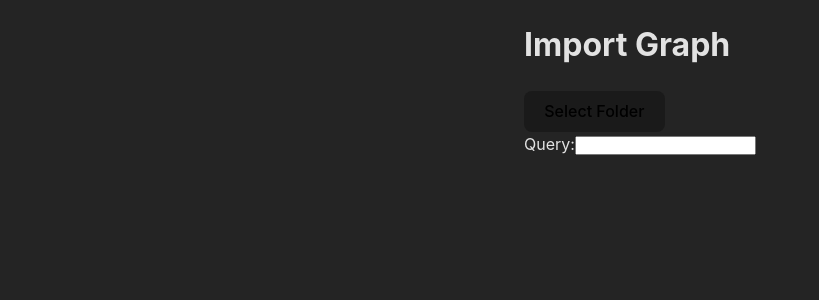
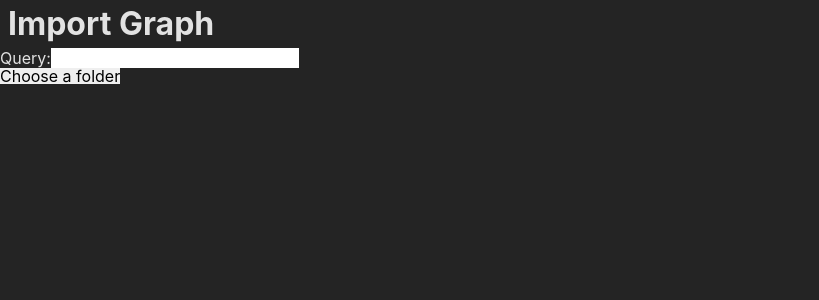
Before and after one commit to mattorchard/import-graph, a Preact app: page / in a window 1280 px wide. Shown: the top 300 px of the page, without its empty margins (0-819 px from the left). Built offline with nearby package versions, Linux system fonts and the light colour scheme.

Commit message:
Virtualizes walk list

```diff
--- a/index.html
+++ b/index.html
@@ -7,7 +7,7 @@
     <title>Vite + Preact + TS</title>
   </head>
   <body>
-    <div id="app"></div>
+    <div id="appRoot"></div>
     <script type="module" src="/src/main.tsx"></script>
   </body>
 </html>
--- a/src/app.tsx
+++ b/src/app.tsx
@@ -1,5 +1,6 @@
 import { useEffect, useMemo, useState } from "preact/hooks";
 import { Fragment } from "preact/jsx-runtime";
+import { WalkList } from "./components/WalkList";
 
 import { buildSearchableWalks, Doc } from "./helpers/DomainHelpers";
 import { exportDocs } from "./helpers/ExportHelpers";
@@ -19,47 +20,38 @@ export function App() {
   };
 
   return (
-    <Fragment>
-      <header>
+    <div className="app">
+      <header className="app__header">
         <h1>Import Graph</h1>
-        <button onClick={handlePickFolder}>
-          {root ? "Reselect Folder" : "Select Folder"}
-        </button>
         {docWalks && (
-          <button type="button" onClick={() => exportDocs(docWalks)}>
-            Download
-          </button>
+          <>
+            <button type="button" onClick={handlePickFolder}>
+              Choose a different folder
+            </button>
+
+            <button type="button" onClick={() => exportDocs(docWalks)}>
+              Download
+            </button>
+          </>
         )}
       </header>
-      <main>
+      <main className="app__content">
         <form>
           <label>
             Query:
             <input type="search" />
           </label>
         </form>
-        <ul className="walk-list">
-          {docWalks?.map((walk, index) => (
-            <li key={index} className="walk-list__item">
-              <ol className="walk">
-                {walk.map((doc) => (
-                  <li key={doc.id} className="walk__item">
-                    <code>
-                      <span className="walk__item__path">
-                        {doc.path.slice(0, -1).join("/")}
-                        {doc.path.length !== 1 && "/"}
-                      </span>
-                      <span className="walk__item__name">
-                        {doc.handle.name}
-                      </span>
-                    </code>
-                  </li>
-                ))}
-              </ol>
-            </li>
-          ))}
-        </ul>
+        {docWalks ? (
+          <WalkList walks={docWalks} />
+        ) : (
+          <div>
+            <button type="button" onClick={handlePickFolder}>
+              Choose a folder
+            </button>
+          </div>
+        )}
       </main>
-    </Fragment>
+    </div>
   );
 }
--- /dev/null
+++ b/src/components/VirtualizedList.css
@@ -0,0 +1,11 @@
+.virtualized-list {
+  position: relative;
+  height: calc(var(--item-height) * var(--item-count) * 1px);
+}
+.virtualized-list__item {
+  position: absolute;
+  left: 0;
+  right: 0;
+  height: calc(var(--item-height) * 1px);
+  top: calc(var(--item-height) * var(--item-index) * 1px);
+}
--- /dev/null
+++ b/src/components/VirtualizedList.tsx
@@ -0,0 +1,99 @@
+import { JSX } from "preact";
+import { useMemo } from "preact/hooks";
+import { memo } from "preact/compat";
+import "./VirtualizedList.css";
+
+interface VirtualizedListProps<ItemType> {
+  scrollTop: number;
+  itemHeight: number;
+  bodyHeight: number;
+  renderItemContent: (item: ItemType) => JSX.Element;
+  items: ItemType[];
+  itemClassName?: string;
+  bumperCount?: number;
+  ordered?: boolean;
+}
+
+export function VirtualizedList<ItemType>({
+  scrollTop,
+  itemHeight,
+  bodyHeight,
+  renderItemContent,
+  items,
+  itemClassName = "",
+  bumperCount = 3,
+  ordered = false,
+}: VirtualizedListProps<ItemType>) {
+  const firstVisibleIndex = Math.floor(scrollTop / itemHeight);
+  const itemsOnScreen = Math.ceil(bodyHeight / itemHeight) + 1;
+
+  const startIndex = Math.max(0, firstVisibleIndex - bumperCount);
+  const endIndex = Math.min(
+    items.length - 1,
+    firstVisibleIndex + itemsOnScreen + bumperCount
+  );
+
+  const itemsToRender = useMemo(
+    () => items.slice(startIndex, endIndex),
+    [items, startIndex, endIndex]
+  );
+
+  return (
+    <VirtualizedListInner
+      bodyHeight={bodyHeight}
+      itemHeight={itemHeight}
+      itemCount={items.length}
+      itemsToRender={itemsToRender}
+      itemClassName={itemClassName}
+      renderItemContent={renderItemContent}
+      indexOffset={startIndex}
+      ordered={ordered}
+    />
+  );
+}
+
+interface VirtualizedListInnerProps<ItemType> {
+  itemHeight: number;
+  itemCount: number;
+  bodyHeight: number;
+  itemsToRender: ItemType[];
+  indexOffset: number;
+  ordered: boolean;
+  itemClassName: string;
+  renderItemContent: (item: ItemType) => JSX.Element;
+}
+
+const VirtualizedListInner = memo(
+  ({
+    itemHeight,
+    itemCount,
+    bodyHeight,
+    itemsToRender,
+    indexOffset,
+    itemClassName,
+    ordered,
+    renderItemContent,
+  }: VirtualizedListInnerProps<any>) => {
+    const ListElement = ordered ? "ol" : "ul";
+    return (
+      <ListElement
+        className="virtualized-list"
+        style={{
+          "--item-height": itemHeight,
+          "--item-count": itemCount,
+          "--body-height": bodyHeight,
+        }}
+      >
+        {itemsToRender.map((item, index) => (
+          <li
+            key={indexOffset + index}
+            className={`virtualized-list__item ${itemClassName}`}
+            style={{ "--item-index": indexOffset + index }}
+          >
+            {renderItemContent(item)}
+          </li>
+        ))}
+      </ListElement>
+    );
+  }
+);
--- /dev/null
+++ b/src/components/WalkList.tsx
@@ -0,0 +1,46 @@
+import { FunctionComponent, JSX } from "preact";
+import { useCallback, useRef } from "preact/hooks";
+import { Doc } from "../helpers/DomainHelpers";
+import { useResizeObserver } from "../hooks/useResizeObserver";
+import { useScrollState } from "../hooks/useScrollState";
+import { VirtualizedList } from "./VirtualizedList";
+
+export const WalkList: FunctionComponent<{ walks: Doc[][] }> = ({ walks }) => {
+  const containerRef = useRef<HTMLDivElement | null>(null);
+  const containerSize = useResizeObserver(containerRef);
+  const [scrollState, onScroll] = useScrollState();
+  const renderWalk = useCallback(
+    (walk: Doc[]): JSX.Element => (
+      <ol className="walk">
+        {walk.map((doc) => (
+          <li key={doc.id} className="walk__item">
+            <code>
+              <span className="walk__item__path">
+                {doc.path.slice(0, -1).join("/")}
+                {doc.path.length !== 1 && "/"}
+              </span>
+              <span className="walk__item__name">{doc.handle.name}</span>
+            </code>
+          </li>
+        ))}
+      </ol>
+    ),
+    []
+  );
+  return (
+    <div
+      className="walk-list__container"
+      ref={containerRef}
+      onScroll={onScroll}
+    >
+      <VirtualizedList
+        itemHeight={16}
+        bodyHeight={containerSize.height}
+        scrollTop={scrollState.y}
+        items={walks}
+        itemClassName="walk-list__item"
+        renderItemContent={renderWalk}
+      />
+    </div>
+  );
+};
--- /dev/null
+++ b/src/hooks/useResizeObserver.ts
@@ -0,0 +1,21 @@
+import { Ref, useEffect, useLayoutEffect, useState } from "preact/hooks";
+
+const getSize = (element: HTMLElement) => {
+  const { width, height } = element.getBoundingClientRect();
+  return { width, height };
+};
+
+export const useResizeObserver = (ref: Ref<HTMLElement>) => {
+  const [size, setSize] = useState(() =>
+    ref.current ? getSize(ref.current) : { width: 0, height: 0 }
+  );
+  useLayoutEffect(() => {
+    const element = ref.current;
+    if (!element) return () => {};
+    const observer = new ResizeObserver(() => setSize(getSize(element)));
+    observer.observe(element);
+    return () => observer.disconnect();
+  }, []);
+
+  return size;
+};
--- /dev/null
+++ b/src/hooks/useScrollState.ts
@@ -0,0 +1,17 @@
+import { useCallback, useState } from "preact/hooks";
+
+export const useScrollState = () => {
+  const [scroll, setScroll] = useState({ x: 0, y: 0 });
+
+  const onScroll = useCallback((event: Event) => {
+    const element = event.currentTarget;
+    if (!(element instanceof HTMLElement)) return;
+    const newScroll = { x: element.scrollLeft, y: element.scrollTop };
+    setScroll((oldScroll) =>
+      oldScroll.x === newScroll.x && oldScroll.y === newScroll.y
+        ? oldScroll
+        : newScroll
+    );
+  }, []);
+  return [scroll, onScroll] as const;
+};
--- a/src/index.css
+++ b/src/index.css
@@ -1,55 +1,72 @@
 :root {
   font-family: Inter, system-ui, Avenir, Helvetica, Arial, sans-serif;
-  line-height: 1.5;
-  font-weight: 400;
-
-  color-scheme: light dark;
+  color-scheme: dark light;
   color: rgba(255, 255, 255, 0.87);
   background-color: #242424;
-
   font-synthesis: none;
   text-rendering: optimizeLegibility;
   -webkit-font-smoothing: antialiased;
   -moz-osx-font-smoothing: grayscale;
   -webkit-text-size-adjust: 100%;
 }
-
-body {
+* {
+  box-sizing: border-box;
   margin: 0;
-
-  place-items: center;
-  min-height: 100vh;
+  padding: 0;
+  border: unset;
+  font-size: 1rem;
+  line-height: 1;
+  font-family: inherit;
 }
-main {
-  min-height: 100vh;
+html {
+  font-size: 16px;
 }
 
-button {
-  border-radius: 8px;
-  border: 1px solid transparent;
-  padding: 0.6em 1.2em;
-  font-size: 1em;
-  font-weight: 500;
-  font-family: inherit;
-  background-color: #1a1a1a;
-  cursor: pointer;
-  transition: border-color 0.25s;
-}
-button:hover {
-  border-color: #646cff;
-}
-button:focus,
-button:focus-visible {
-  outline: 4px auto -webkit-focus-ring-color;
-}
-* {
+.visually-hidden {
+  clip: rect(1px, 1px, 1px, 1px);
+  -webkit-clip-path: inset(50%);
+  clip-path: inset(50%);
+  height: 1px;
+  margin: -1px;
+  overflow: hidden;
   padding: 0;
+  position: absolute;
+  width: 1px;
 }
 ol,
 li {
   list-style: none;
 }
+.app {
+  height: 100vh;
+  max-height: 100vh;
+  height: 100dvh;
+  max-height: 100dvh;
+  overflow: hidden;
 
+  display: grid;
+  grid-template-rows: auto 1fr;
+}
+.app__content {
+  max-height: 100%;
+  overflow: hidden;
+  display: grid;
+  grid-template-rows: auto 1fr;
+}
+
+.app__header {
+  display: flex;
+  padding: 0.5rem;
+}
+.app__header > h1 {
+  font-size: 2rem;
+  margin-right: auto;
+}
+.walk-list__container {
+  overflow: scroll;
+}
+.walk-list__item {
+}
 .walk {
   display: flex;
   gap: 0.5rem;
@@ -65,5 +82,3 @@ li {
 .walk__item__path {
   color: #ffffff60;
 }
-.walk__item__name {
-}
--- a/src/main.tsx
+++ b/src/main.tsx
@@ -2,4 +2,4 @@ import { render } from "preact";
 import { App } from "./app";
 import "./index.css";
 
-render(<App />, document.getElementById("app") as HTMLElement);
+render(<App />, document.getElementById("appRoot") as HTMLElement);
```
